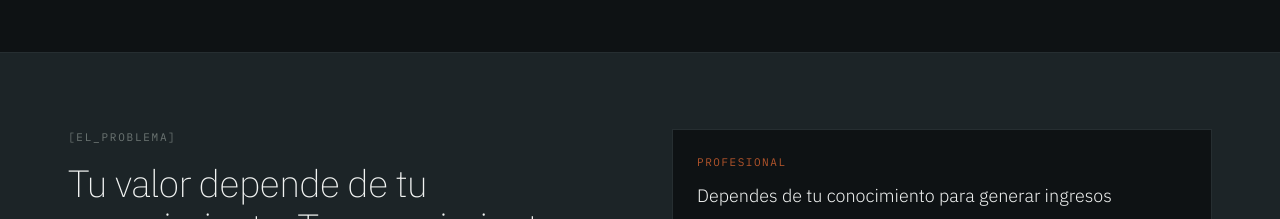
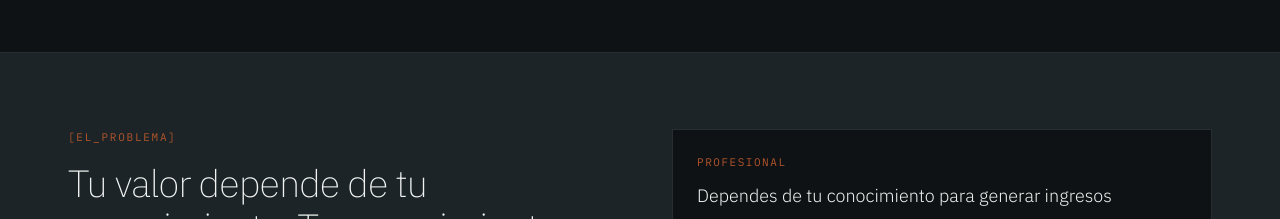
Before and after one commit to Grounded-Labs-CO/landing, a Next.js app in the folder app/: page / in a window 1280 px wide. Shown: the part 860-1079 px from the top of the page. Built offline with nearby package versions, Linux system fonts and the light colour scheme; no server answers; what @convex-dev/auth would draw is missing.

Commit message:
ajuste problema en naranja

```diff
--- a/app/src/app/page.tsx
+++ b/app/src/app/page.tsx
@@ -84,7 +84,7 @@ export default function CorporatePage() {
       <section id="problema" className="border-y border-[#262E31] bg-[#1C2427]">
         <div className="mx-auto max-w-[1240px] px-12 max-[900px]:px-6 py-[76px] grid grid-cols-2 max-[900px]:grid-cols-1 gap-16">
           <div className="flex flex-col gap-4 items-start">
-            <span className="font-mono text-[11px] tracking-[0.16em] uppercase text-[#6C7573]">
+            <span className="font-mono text-[11px] tracking-[0.16em] uppercase text-[#B4552B]">
               [el_problema]
             </span>
             <span className="text-[38px] font-extralight leading-[1.16] tracking-[-0.025em] text-[#F1F3F2]">
```
